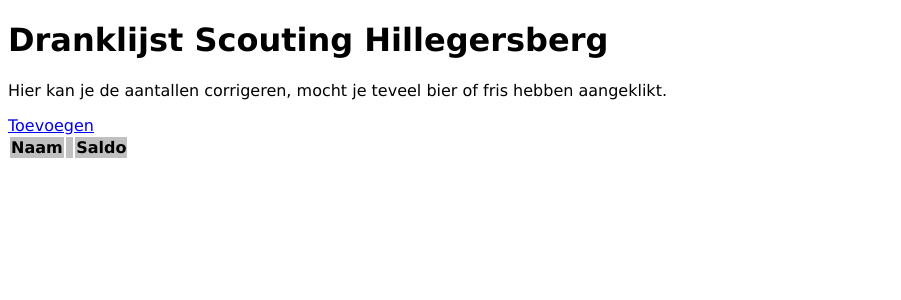
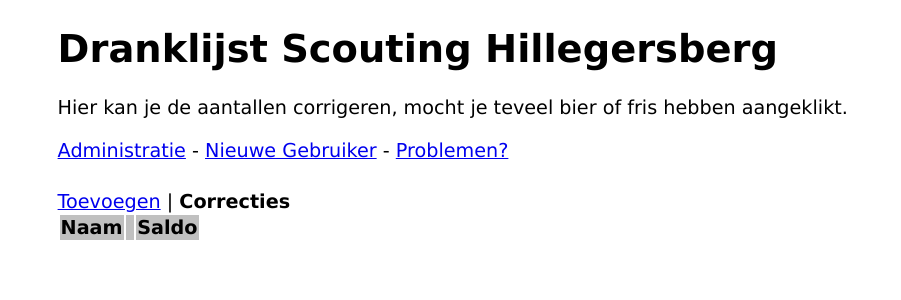
Before and after one commit to thexa4/turflijst, a PHP site: page /corrections in a window 1280 px wide. Shown: the top 300 px of the page, without its empty margins (0-901 px from the left). Run offline with PHP 8.4, Linux system fonts and the light colour scheme; the visitor is signed in with stand-in values (Sample User, id 1); lists and menus that the app fills with data are empty; some libraries are stand-ins or nearby versions.

Commit message:
Add styling

```diff
--- a/public/admin.php
+++ b/public/admin.php
@@ -36,8 +36,9 @@ foreach($config['users'] as $user) {
 
 <h2>Prijzen</h2>
 <form action="/prices" method="POST">
-Fris: <input name="price[fris]" type="number" step="0.01" placeholder="<?= number_format($config['prices']['fris'],2) ?>" value="<?= number_format($config['prices']['fris'],2) ?>" /><br>
-Bier: <input name="price[bier]" type="number" step="0.01" placeholder="<?= number_format($config['prices']['bier'],2) ?>" value="<?= number_format($config['prices']['bier'],2) ?>" />
+<div class="align">
+<label for="fris">Fris:</label><input id="fris" name="price[fris]" type="number" step="0.01" placeholder="<?= number_format($config['prices']['fris'],2) ?>" value="<?= number_format($config['prices']['fris'],2) ?>" /><br>
+<label for="bier">Bier:</label><input id="bier" name="price[bier]" type="number" step="0.01" placeholder="<?= number_format($config['prices']['bier'],2) ?>" value="<?= number_format($config['prices']['bier'],2) ?>" />
 <input type="submit" name="submit" value="Instellen" />
 </form>
 
--- a/public/corrections.php
+++ b/public/corrections.php
@@ -21,9 +21,14 @@ include_once("../transaction.php");
 <body>
 <h1>Dranklijst Scouting Hillegersberg</h1>
 <p>Hier kan je de aantallen corrigeren, mocht je teveel bier of fris hebben aangeklikt.</p>
-<a href="/list">Toevoegen</a>
+<a href="/admin">Administratie</a> -
+<a href="/newuser">Nieuwe Gebruiker</a> -
+<a href="https://github.com/thexa4/turflijst/issues">Problemen?</a>
+<div class="tabs">
+<a href="/list">Toevoegen</a> | <strong>Correcties</strong>
+</div>
 <form method="POST" action="/subtract">
-<table>
+<table class="alert">
 <thead><th>Naam</th><th colspan="2">&nbsp;</th><th>Saldo</th></thead>
 <?php
 foreach($config['users'] as $user) {
--- a/public/newuser.php
+++ b/public/newuser.php
@@ -41,8 +41,10 @@ if (isset($_POST['submit'])) {
 <h1>Dranklijst Scouting Hillegersberg</h1>
 <p>Hier kun je een nieuwe gebruiker toevoegen:
 <form method="POST" action="/newuser">
-Naam: <input type="text" name="name" /><br>
-Email <input type="email" name="email" /><br>
+<div class="align">
+<label for="name">Naam:</label> <input id="name" type="text" name="name" /><br>
+<label for="email">Email:</label> <input id="email" type="email" name="email" /></br>
+</div>
 <input type="submit" name="submit" value="Toevoegen" />
 </form>
 
--- a/public/style.css
+++ b/public/style.css
@@ -1,5 +1,13 @@
 body {
     font-family: Verdana, sans-serif;
+    font-size: larger;
+    margin-left: 3em;
+    margin-right: 3em;
+}
+
+table {
+    margin-top: 2em;
+    margin-bottom: 2em;
 }
 
 th {
@@ -11,6 +19,38 @@ td {
     padding-right: 1em;
 }
 
+.tabs {
+    clear: left;
+    margin-top: 1.5em;
+    margin-bottom: -2em;
+}
+
+input, select {
+    font-size: inherit;
+}
+input[type="submit"] {
+    color: #eee;
+    background-color: #005da8;
+    display: inline-block;
+    box-shadow: none;
+    border-radius: 0.5em;
+    line-height: 2.1;
+    appearance: none;
+    outline: none;
+    border: none;
+    margin-top: 0.5em;
+    margin-bottom: 0.5em;
+}
+
+.align label {
+    display: inline-block;
+    width: 5em;
+}
+
+table.alert input[type="submit"] {
+    background-color: #600;
+}
+
 tr:nth-child(odd) {
     background-color: #eee;
 }
```
Also changed, not shown: public/list.php (+5 -3 lines).
